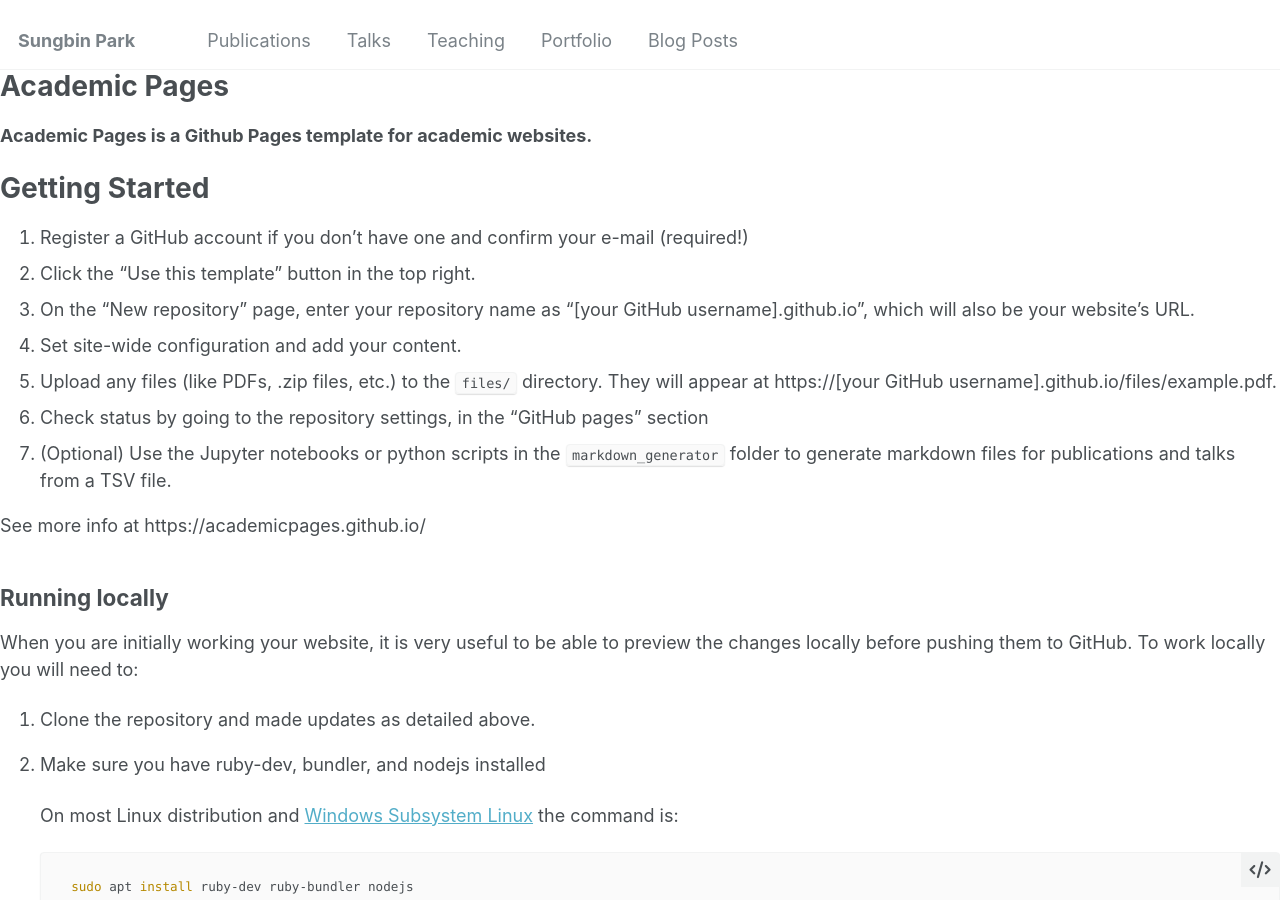
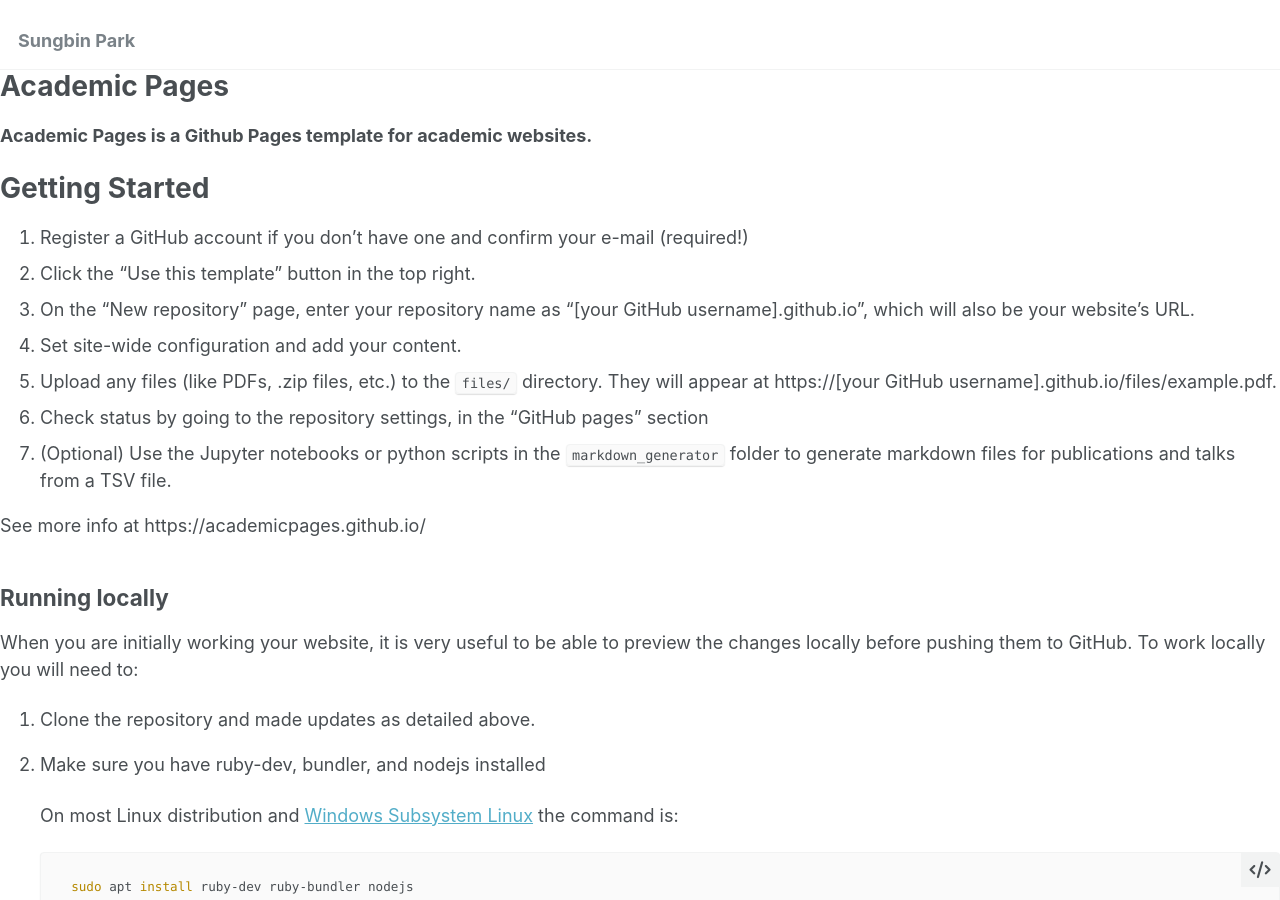
Before and after one commit to sungbinnpark/sungbinnpark.github.io, a Jekyll site: the page built from README.md, in a window 1280 px wide and 900 px high. Built offline with Jekyll 4.4.1, drawn with Linux system fonts in a browser that asks for light colours; our own code applies the rules of GitHub Pages for plain Markdown files.

Commit message:
Update navigation.yml

```diff
--- a/_data/navigation.yml
+++ b/_data/navigation.yml
@@ -5,23 +5,23 @@
 # prevent it from being included in the site.
 
 main:
-  - title: "Publications"
-    url: /publications/
-
-  - title: "Talks"
-    url: /talks/
-
-  - title: "Teaching"
-    url: /teaching/
-
-  - title: "Portfolio"
-    url: /portfolio/
-
-  - title: "Blog Posts"
-    url: /year-archive/
+  - title: #
+    url: #
 
   - title: #
     url: #
 
   - title: #
     url: #
+
+  - title: #
+    url: #
+
+  - title: #
+    url: #
+
+  - title: #
+    url: #
+
+  - title: #
+    url: #
```
